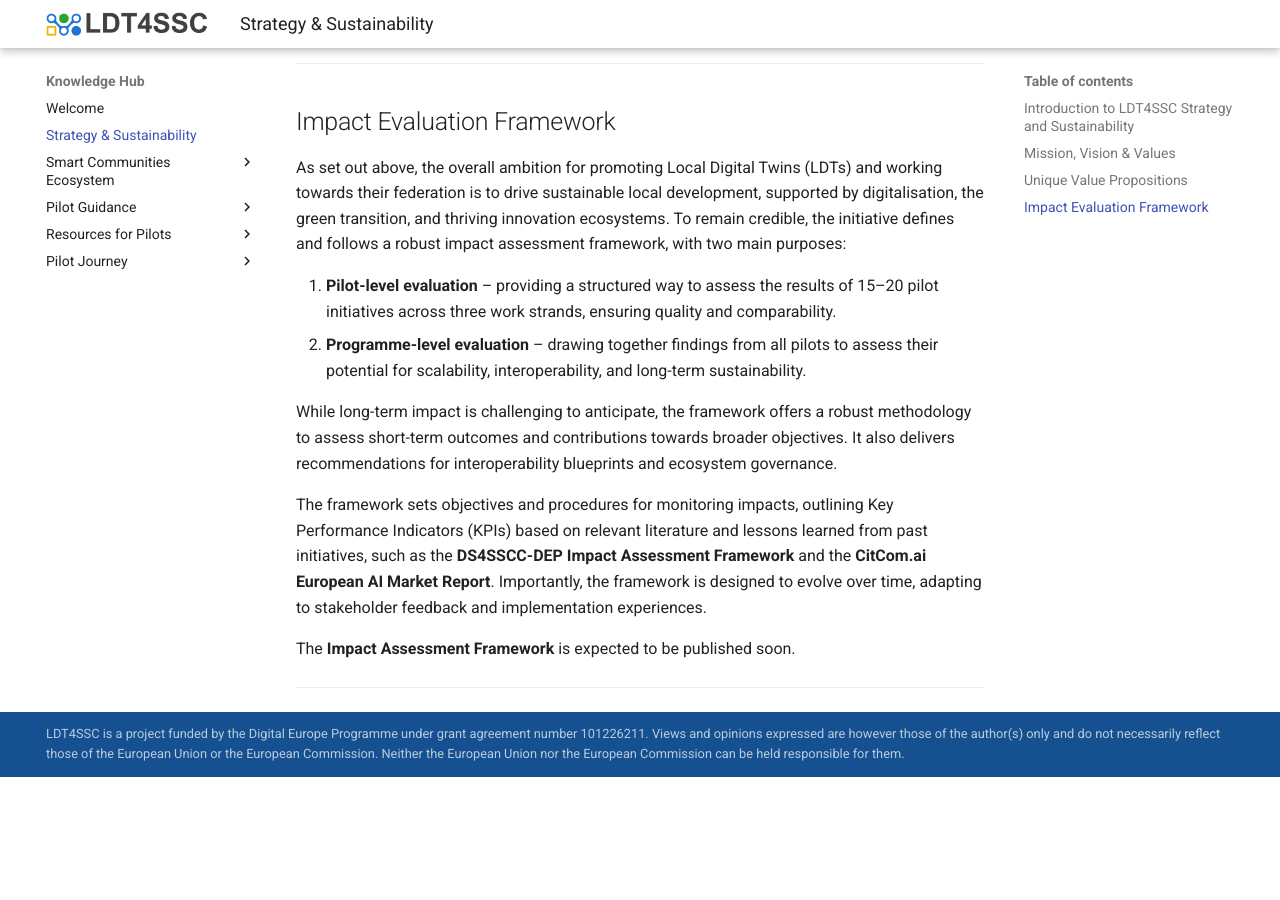
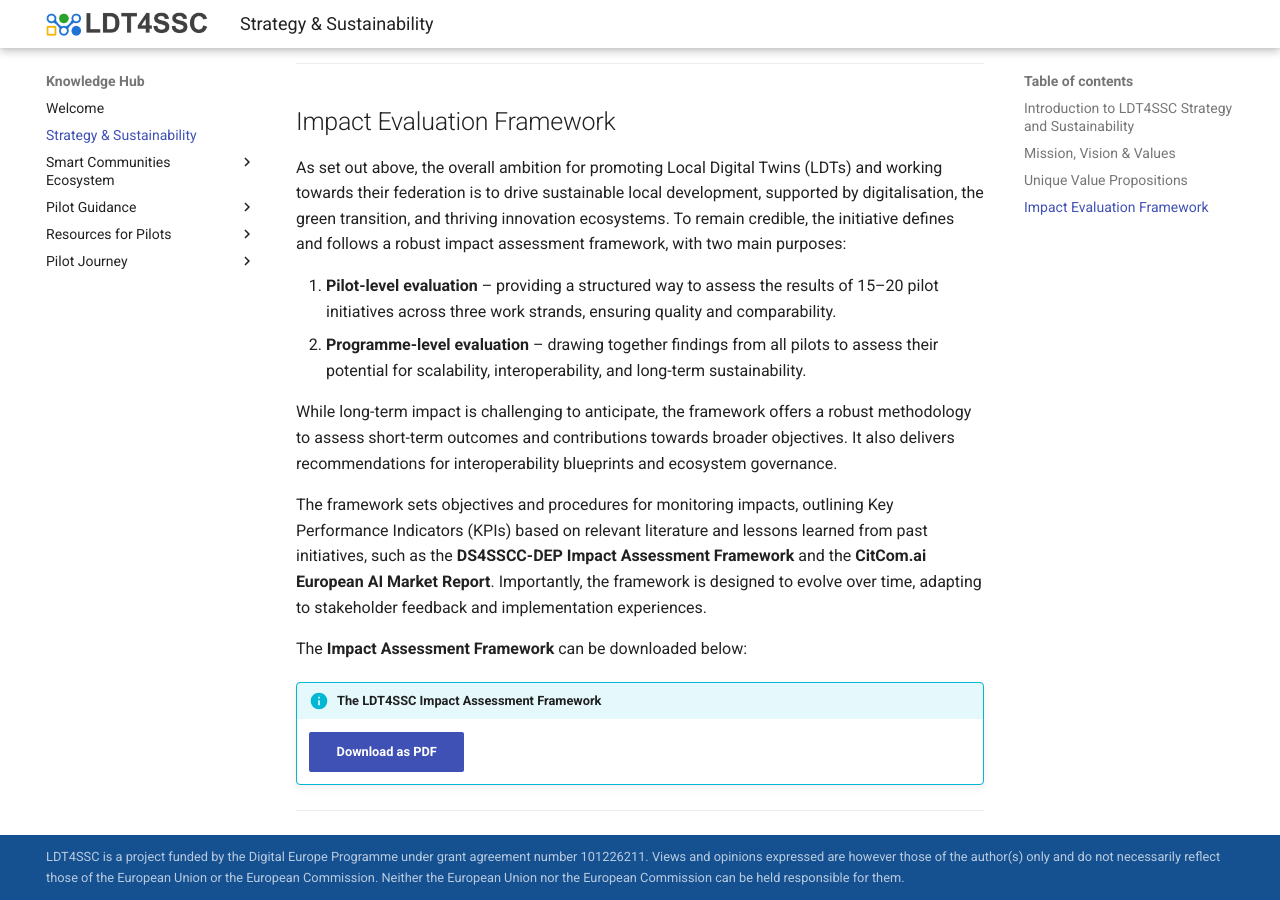
Before and after one commit to ldt4ssc/ldt4ssc.github.io, an MkDocs documentation site: the page built from docs/strategy.md, in a window 1280 px wide and 900 px high, scrolled down 2884 px. Built offline with MkDocs 1.6.1 and Material for MkDocs 9.7.7, drawn with Linux system fonts in a browser that asks for light colours; before the commit the page ends 3661 px from its top, so only the background shows below that.

Commit message:
add: IAS

```diff
--- a/docs/strategy.md
+++ b/docs/strategy.md
@@ -67,6 +67,9 @@ While long-term impact is challenging to anticipate, the framework offers a robu
 
 The framework sets objectives and procedures for monitoring impacts, outlining Key Performance Indicators (KPIs) based on relevant literature and lessons learned from past initiatives, such as the **DS4SSCC-DEP Impact Assessment Framework** and the **CitCom.ai European AI Market Report**. Importantly, the framework is designed to evolve over time, adapting to stakeholder feedback and implementation experiences.
 
-The **Impact Assessment Framework** is expected to be published soon.
+The **Impact Assessment Framework** can be downloaded below:
+
+!!! info "The LDT4SSC Impact Assessment Framework"
+    [Download as PDF](../assets/PDFs/LDT4SSC_Impact_Assessment_Framework.pdf){ .md-button .md-button--primary }
 
 ---
```
Also changed, not shown: 1 other file.
